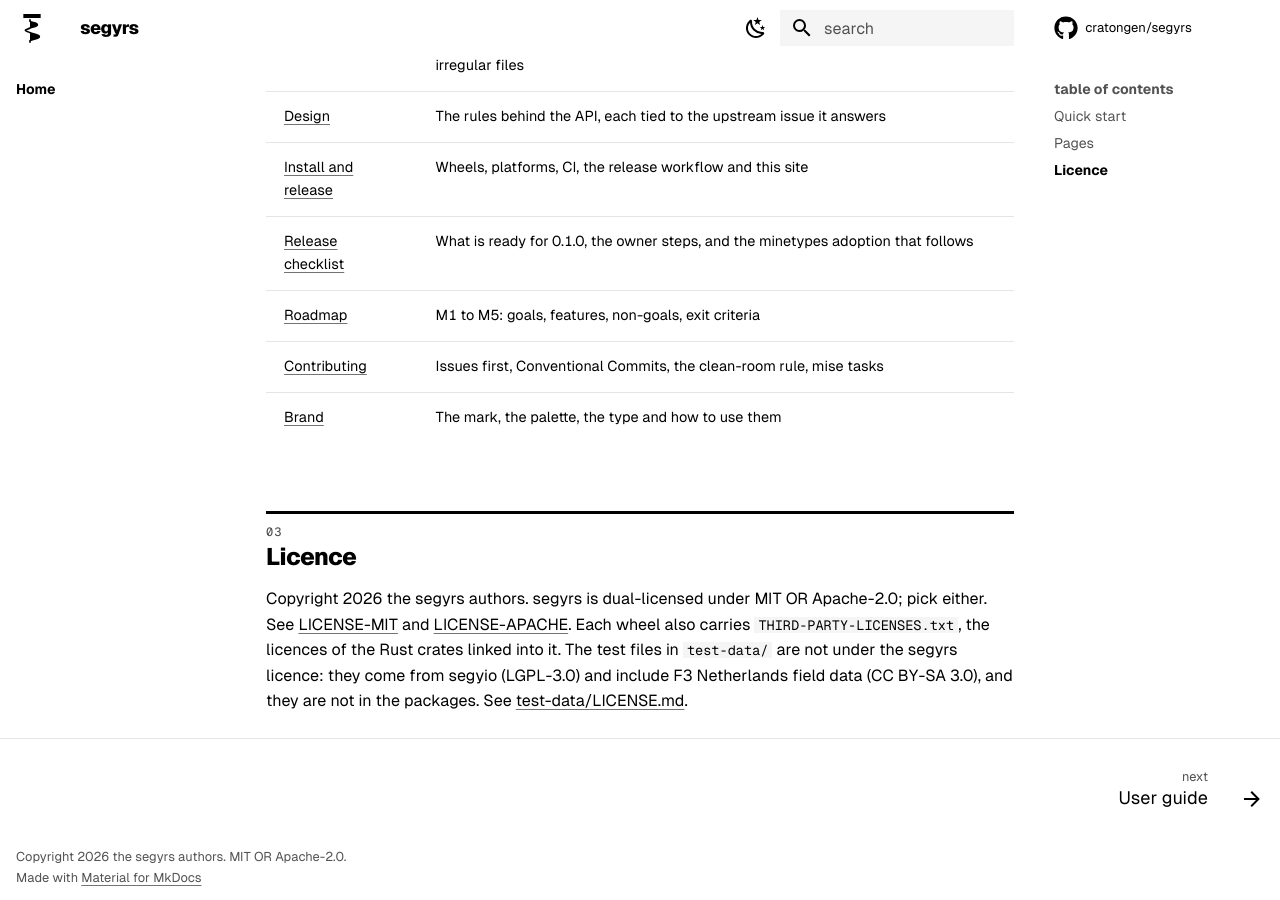
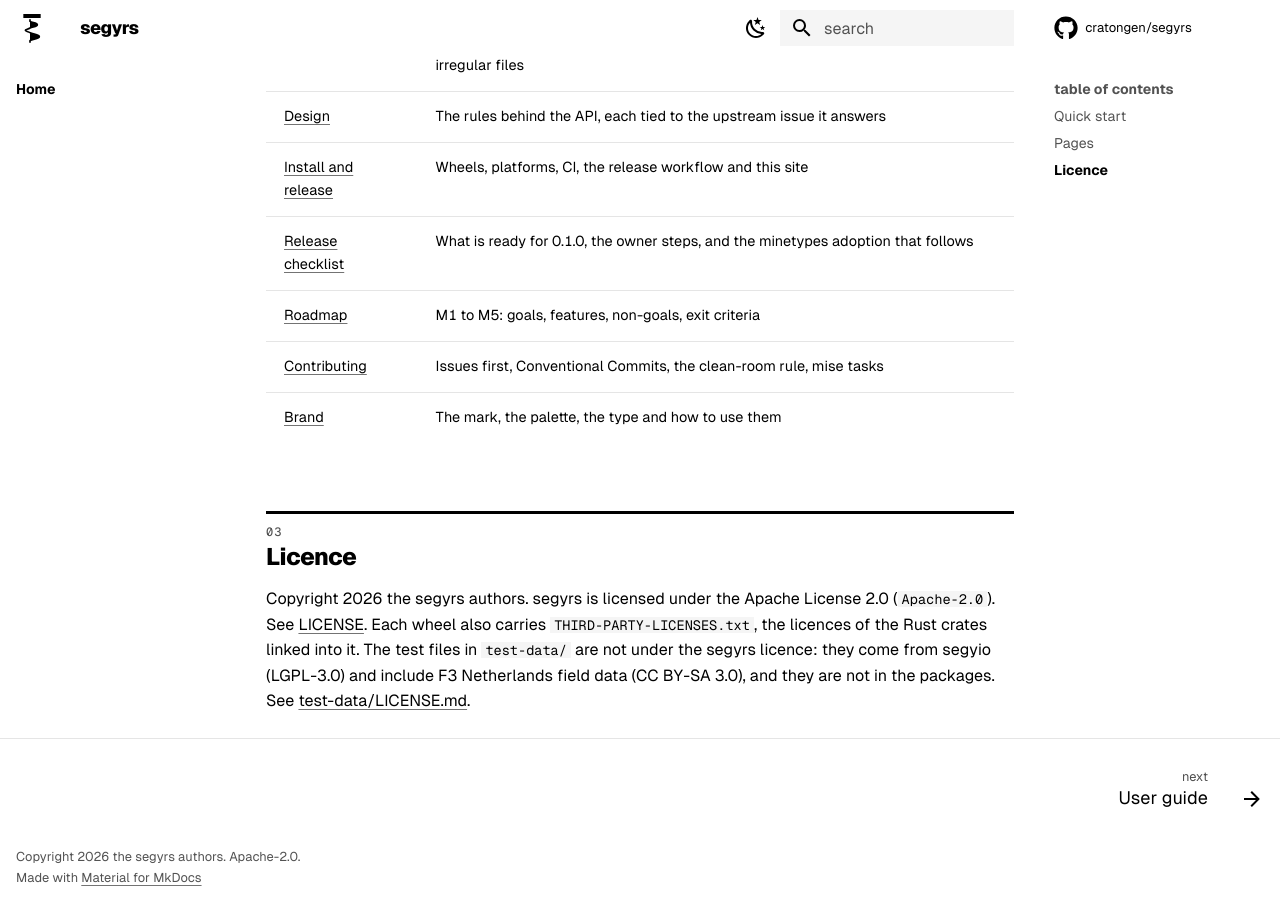
Before and after one commit to cratongen/segyrs, an MkDocs documentation site: the page built from docs/index.md, in a window 1280 px wide and 900 px high, scrolled down 2192 px. Built offline with MkDocs 1.6.1 and Material for MkDocs 9.7.7, drawn with Linux system fonts in a browser that asks for light colours; comment, search, counter and statistics services are not loaded.

Commit message:
chore!: license segyrs under Apache-2.0 only
Owner decision of 2026-11-21: one LICENSE file (the Apache License 2.0)
replaces LICENSE-MIT and LICENSE-APACHE at the root and in
crates/segyrs-view-py. The workspace, both pyproject files, README, docs,
CONTRIBUTING, CHANGELOG and the release checklist say Apache-2.0, the
packaging tests pin it, and THIRD-PARTY-LICENSES.txt is regenerated so the
segyrs crates are listed under Apache-2.0. test-data/ keeps its own notices.

BREAKING CHANGE: segyrs is no longer offered under the MIT licence.

```diff
--- a/Cargo.toml
+++ b/Cargo.toml
@@ -5,7 +5,7 @@ members = ["crates/segyrs", "crates/segyrs-draw", "crates/segyrs-interop", "crat
 [workspace.package]
 version = "0.1.0"
 edition = "2021"
-license = "MIT OR Apache-2.0"
+license = "Apache-2.0"
 rust-version = "1.85"
 repository = "https://github.com/cratongen/segyrs"
 homepage = "https://cratongen.github.io/segyrs/"
--- a/docs/index.md
+++ b/docs/index.md
@@ -66,4 +66,4 @@ vol.sel(inline=1020).plot().save("il1020.png")
 
 ## Licence
 
-Copyright 2026 the segyrs authors. segyrs is dual-licensed under MIT OR Apache-2.0; pick either. See [LICENSE-MIT](https://github.com/cratongen/segyrs/blob/main/LICENSE-MIT) and [LICENSE-APACHE](https://github.com/cratongen/segyrs/blob/main/LICENSE-APACHE). Each wheel also carries `THIRD-PARTY-LICENSES.txt`, the licences of the Rust crates linked into it. The test files in `test-data/` are not under the segyrs licence: they come from segyio (LGPL-3.0) and include F3 Netherlands field data (CC BY-SA 3.0), and they are not in the packages. See [test-data/LICENSE.md](https://github.com/cratongen/segyrs/blob/main/test-data/LICENSE.md).
+Copyright 2026 the segyrs authors. segyrs is licensed under the Apache License 2.0 (`Apache-2.0`). See [LICENSE](https://github.com/cratongen/segyrs/blob/main/LICENSE). Each wheel also carries `THIRD-PARTY-LICENSES.txt`, the licences of the Rust crates linked into it. The test files in `test-data/` are not under the segyrs licence: they come from segyio (LGPL-3.0) and include F3 Netherlands field data (CC BY-SA 3.0), and they are not in the packages. See [test-data/LICENSE.md](https://github.com/cratongen/segyrs/blob/main/test-data/LICENSE.md).
--- a/mkdocs.yml
+++ b/mkdocs.yml
@@ -4,7 +4,7 @@ site_url: https://cratongen.github.io/segyrs/
 repo_url: https://github.com/cratongen/segyrs
 repo_name: cratongen/segyrs
 edit_uri: ""
-copyright: Copyright 2026 the segyrs authors. MIT OR Apache-2.0.
+copyright: Copyright 2026 the segyrs authors. Apache-2.0.
 
 theme:
   name: material
--- a/pyproject.toml
+++ b/pyproject.toml
@@ -9,8 +9,8 @@ readme = "README.md"
 # The floor is pyo3's abi3-py311 (crates/segyrs-py/Cargo.toml) and the oldest
 # Python pinned in mise.toml; the newest classifier is the newest pinned (S-44).
 requires-python = ">=3.11"
-license = "MIT OR Apache-2.0"
-license-files = ["LICENSE-MIT", "LICENSE-APACHE", "THIRD-PARTY-LICENSES.txt"]
+license = "Apache-2.0"
+license-files = ["LICENSE", "THIRD-PARTY-LICENSES.txt"]
 keywords = ["seg-y", "segy", "seismic", "geophysics", "zarr"]
 classifiers = [
   "Development Status :: 3 - Alpha",
```
Also changed, not shown: CHANGELOG.md (+3 -0 lines), CONTRIBUTING.md (+1 -1 lines), README.md (+1 -1 lines), THIRD-PARTY-LICENSES.txt (+12 -12 lines), crates/segyrs-view-py/README.md (+1 -1 lines), docs/install-and-release.md (+4 -3 lines), docs/release-checklist.md (+3 -3 lines), 9 other files.
